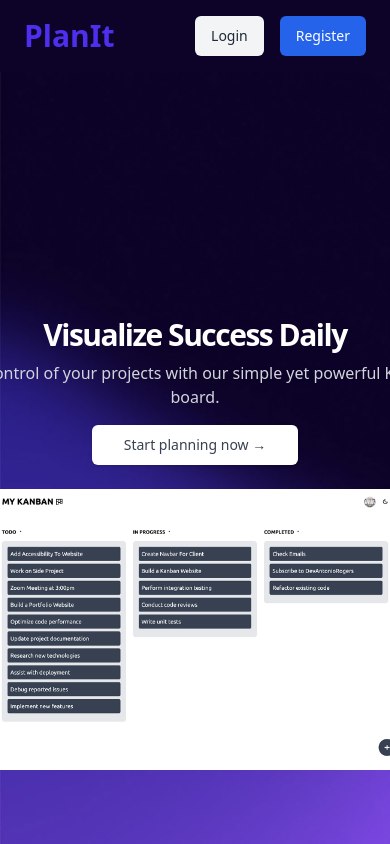
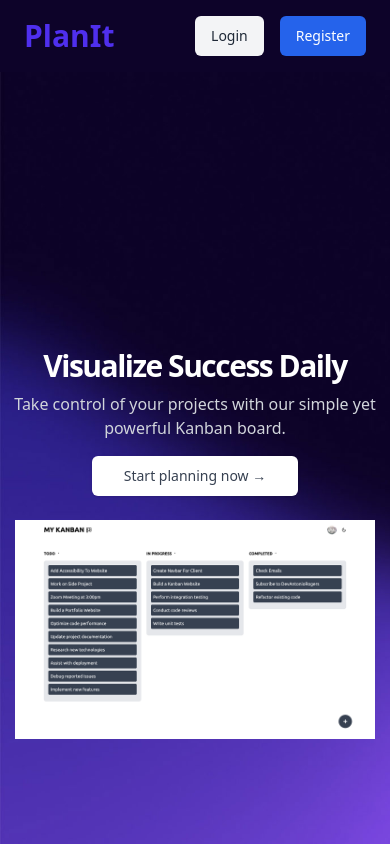
Before and after one commit to ShadyTiger008/planit-todo-webapp, a Next.js app: page / in a window 390 px wide. Shown: the top 844 px of the page. Built offline with nearby package versions, Linux system fonts and the light colour scheme.

Commit message:
FIX: hero component ui fix

```diff
--- a/src/components/hero.tsx
+++ b/src/components/hero.tsx
@@ -4,24 +4,24 @@
 const Hero = () => {
   return (
     <div className="relative h-[102vh] w-full overflow-hidden bg-[url('/bg.jpeg')] bg-cover text-white">
-      <div className="gap20 mx-auto flex h-full w-[90%] max-w-[1450px] items-center justify-center pt-[82px]">
+      <div className="mx-auto flex h-full w-[90%] max-w-[1450px] items-center justify-center pt-[82px]">
         <div className="grid items-center gap-6 md:grid-cols-2">
           <img
             alt="product image"
-            className="order-last mx-auto min-w-[500px] rounded-xl max-sm:px-5 md:h-[500px] md:min-w-[800px]"
+            className="order-last mx-auto min-w-[400px] rounded-xl max-sm:px-5 md:h-[500px] md:min-w-[800px]"
             src="/hero-image.png"
           />
-          <div className="flex flex-col justify-center space-y-4 max-md:items-center max-md:text-center">
+          <div className="flex flex-col justify-center space-y-4 max-md:items-center max-md:text-center sm:max-w-[90%] lg:max-w-none">
             <div className="space-y-2">
               <h2 className="text-3xl font-bold tracking-tighter sm:text-4xl">
                 Visualize Success Daily
               </h2>
-              <p className="max-w-[500px] text-gray-300 md:text-xl">
+              <p className="w-full md:max-w-[500px] text-base text-gray-300 sm:text-lg md:text-xl">
                 Take control of your projects with our simple yet powerful
                 Kanban board.
               </p>
             </div>
-            <Link href={"/sign-up"}>
+            <Link href="/sign-up">
               <CommonButton text="Start planning now &#8594;" />
             </Link>
           </div>
```
